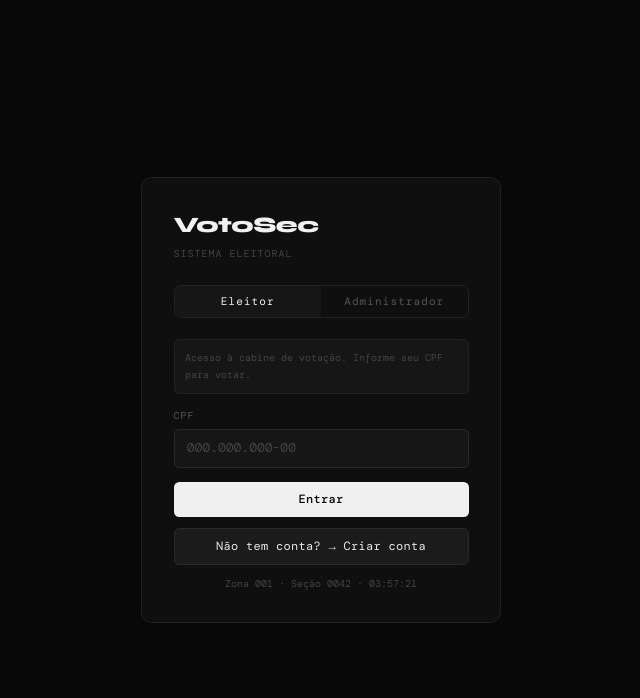
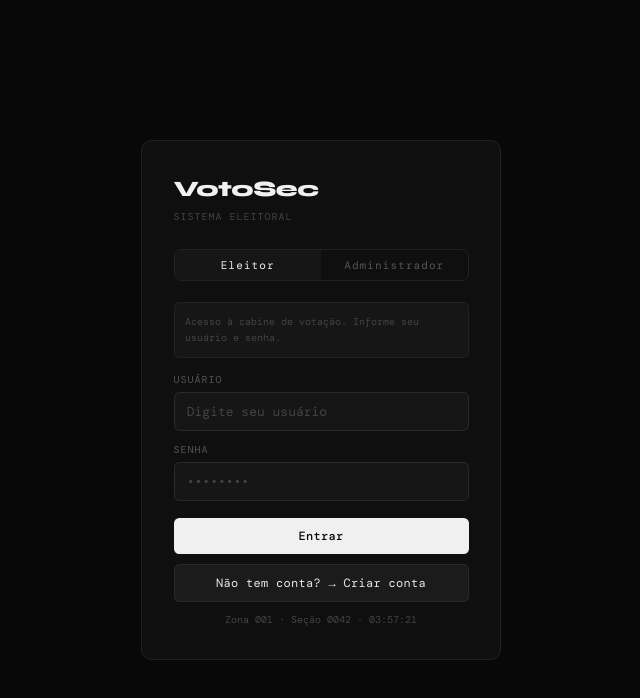
Before and after one commit to helio-souza-dev/urna-resenhax, a React (Vite) app: page / in a window 1280 px wide. Shown: the top 698 px of the page, without its empty margins (319-959 px from the left). Built offline with nearby package versions, Linux system fonts and the light colour scheme; no server answers; the database is empty; a web font is replaced by a local one.

Commit message:
auraxxxx 1.5

```diff
--- a/src/App.jsx
+++ b/src/App.jsx
@@ -12,7 +12,6 @@ import CadastroEleitor from './pages/CadastroEleitor'
 import ListaEleitores from './pages/ListaEleitores'
 import Resultados from './pages/Resultados'
 import Votar from './pages/Votar'
-import CpfGen from './pages/CpfGen'
 
 function AppInner() {
   const { state, actions } = useApp()
@@ -50,8 +49,8 @@ function AppInner() {
 
   const isLoggedIn = !!state.currentUser
 
-  function handleLogin(nome, role, cpf) {
-    actions.setUser(nome, role, cpf)
+  function handleLogin(nome, role, usuario) {
+    actions.setUser(nome, role, usuario)
     setScreen('app')
     setPage(role === 'adm' ? 'dashboard' : 'votar')
   }
--- a/src/lib/store.jsx
+++ b/src/lib/store.jsx
@@ -7,12 +7,12 @@ const initialState = {
   eleitores: [],
   votos: [],
   admins: [
-    { id: 1, cpf: '111.111.111-11', senha: 'admin123', nome: 'Administrador' },
-    { id: 2, cpf: '222.222.222-22', senha: 'admin456', nome: 'Supervisor' },
+    { id: 1, usuario: 'admin', senha: '123', nome: 'Administrador' },
+    { id: 2, usuario: 'super', senha: '123', nome: 'Supervisor' },
   ],
   currentUser: null,
   currentRole: null,
-  currentCpf: null,
+  currentUsuario: null,
   idC: 1,
   idE: 1,
   idV: 1,
@@ -22,9 +22,9 @@ const initialState = {
 function reducer(state, action) {
   switch (action.type) {
     case 'SET_USER':
-      return { ...state, currentUser: action.user, currentRole: action.role, currentCpf: action.cpf ?? null }
+      return { ...state, currentUser: action.user, currentRole: action.role, currentUsuario: action.usuario ?? null }
     case 'LOGOUT':
-      return { ...state, currentUser: null, currentRole: null, currentCpf: null }
+      return { ...state, currentUser: null, currentRole: null, currentUsuario: null }
 
     case 'ADD_ADMIN':
       return { ...state, admins: [...state.admins, { ...action.payload, id: state.idA }], idA: state.idA + 1 }
--- a/src/pages/CadastroEleitor.jsx
+++ b/src/pages/CadastroEleitor.jsx
@@ -4,18 +4,18 @@ import { supabase } from '../lib/supabase'
 
 export default function CadastroEleitor({ showFlash }) {
   const { actions } = useApp()
-  const [form, setForm] = useState({ nome: '', cpf: '', nasc: '', titulo: '', zona: '', email: '' })
+  const [form, setForm] = useState({ nome: '', usuario: '', senha: '', nasc: '', titulo: '', zona: '', email: '' })
 
   function set(k, v) { setForm(f => ({ ...f, [k]: v })) }
 
-  function limpar() { setForm({ nome: '', cpf: '', nasc: '', titulo: '', zona: '', email: '' }) }
+  function limpar() { setForm({ nome: '', usuario: '', senha: '', nasc: '', titulo: '', zona: '', email: '' }) }
 
   async function cadastrar() {
-    const { nome, cpf, nasc, titulo, zona, email } = form
-    if (!nome || !cpf) { showFlash('Nome e CPF são obrigatórios.', 'err'); return }
+    const { nome, usuario, senha, nasc, titulo, zona, email } = form
+    if (!nome || !usuario || !senha) { showFlash('Nome, Usuário e Senha são obrigatórios.', 'err'); return }
 
     const novoEleitor = {
-      nome, cpf,
+      nome, usuario, senha,
       nasc: nasc || null,
       titulo: titulo || null,
       zona: zona || null,
@@ -37,7 +37,8 @@ export default function CadastroEleitor({ showFlash }) {
 
   const fields = [
     { key: 'nome', label: 'Nome Completo', placeholder: 'Nome do eleitor', full: true, type: 'text' },
-    { key: 'cpf', label: 'CPF', placeholder: '000.000.000-00', type: 'text' },
+    { key: 'usuario', label: 'Usuário', placeholder: 'usuario123', type: 'text' },
+    { key: 'senha', label: 'Senha', placeholder: '••••••••', type: 'password' },
     { key: 'nasc', label: 'Data de Nascimento', type: 'date' },
     { key: 'titulo', label: 'Título de Eleitor', placeholder: '0000 0000 0000', type: 'text' },
     { key: 'zona', label: 'Zona Eleitoral', placeholder: '001', type: 'text' },
--- a/src/pages/CadastroPage.jsx
+++ b/src/pages/CadastroPage.jsx
@@ -1,5 +1,4 @@
 import { useState } from 'react'
-import { gerarCPF } from '../lib/cpf'
 import { useApp } from '../lib/store'
 import { supabase } from '../lib/supabase'
 import Clock from '../components/Clock'
@@ -10,27 +9,19 @@ export default function CadastroPage({ onBack, showFlash }) {
 
   // Eleitor form
   const [nomeE, setNomeE] = useState('')
-  const [cpfE] = useState(() => gerarCPF()) // gerado uma vez, fixo
+  const [usuarioE, setUsuarioE] = useState('')
+  const [senhaE, setSenhaE] = useState('')
   const [nascE, setNascE] = useState('')
   const [emailE, setEmailE] = useState('')
-
-  // Admin form
-  const [nomeA, setNomeA] = useState('')
-  const [cpfA] = useState(() => gerarCPF())
-  const [senhaA, setSenhaA] = useState('')
-  const [senhaConf, setSenhaConf] = useState('')
-
-  function copiarCPF(cpf) {
-    navigator.clipboard.writeText(cpf)
-    showFlash('CPF copiado!', 'ok')
-  }
 
   async function cadastrarEleitor(e) {
     e?.preventDefault()
     if (!nomeE.trim()) { showFlash('Informe seu nome.', 'err'); return }
-    if (state.eleitores.find(el => el.cpf === cpfE)) { showFlash('CPF já cadastrado.', 'err'); return }
+    if (!usuarioE.trim()) { showFlash('Informe um usuário.', 'err'); return }
+    if (!senhaE || senhaE.length < 4) { showFlash('Senha muito curta.', 'err'); return }
+    if (state.eleitores.find(el => el.usuario === usuarioE)) { showFlash('Usuário já cadastrado.', 'err'); return }
 
-    const novoEleitor = { nome: nomeE, cpf: cpfE, nasc: nascE || null, email: emailE || null, titulo: '', zona: '001', votou: false }
+    const novoEleitor = { nome: nomeE, usuario: usuarioE, senha: senhaE, nasc: nascE || null, email: emailE || null, titulo: '', zona: '001', votou: false }
 
     const { data, error } = await supabase.from('eleitores').insert([novoEleitor]).select()
 
@@ -40,7 +31,7 @@ export default function CadastroPage({ onBack, showFlash }) {
     }
 
     actions.addEleitor(data[0])
-    showFlash(`Conta criada! Seu CPF de acesso: ${cpfE}`, 'ok')
+    showFlash(`Conta criada com sucesso!`, 'ok')
     onBack()
   }
 
@@ -75,22 +66,26 @@ export default function CadastroPage({ onBack, showFlash }) {
         {/* ── ELEITOR ── */}
         {role === 'eleitor' && (
           <form onSubmit={cadastrarEleitor}>
-            {/* CPF gerado */}
-            <div className="mb-4 p-3.5 bg-[#161616] border border-[#222] rounded-lg">
-              <div className="text-[9px] text-[#555] tracking-widest uppercase mb-2">Seu CPF gerado automaticamente</div>
-              <div className="flex items-center justify-between gap-3">
-                <span className="font-mono text-[15px] text-[#f0f0f0] tracking-widest">{cpfE}</span>
-                <button
-                  type="button"
-                  onClick={() => copiarCPF(cpfE)}
-                  className="text-[10px] text-[#555] hover:text-[#aaa] transition-colors border border-[#2a2a2a] rounded px-2 py-1 shrink-0"
-                >
-                  copiar
-                </button>
-              </div>
-              <div className="text-[10px] text-[#444] mt-2 leading-relaxed">
-                ⚠ Guarde esse CPF — você vai precisar dele para votar.
-              </div>
+            <div className="mb-3">
+              <label className="block text-[10px] text-[#555] tracking-widest uppercase mb-1.5">Usuário</label>
+              <input
+                type="text"
+                value={usuarioE}
+                onChange={e => setUsuarioE(e.target.value)}
+                placeholder="Seu usuário"
+                className={inputCls}
+              />
+            </div>
+
+            <div className="mb-3">
+              <label className="block text-[10px] text-[#555] tracking-widest uppercase mb-1.5">Senha</label>
+              <input
+                type="password"
+                value={senhaE}
+                onChange={e => setSenhaE(e.target.value)}
+                placeholder="••••••••"
+                className={inputCls}
+              />
             </div>
 
             <div className="mb-3">
--- a/src/pages/ListaEleitores.jsx
+++ b/src/pages/ListaEleitores.jsx
@@ -8,7 +8,7 @@ export default function ListaEleitores({ showFlash }) {
   const [busca, setBusca] = useState('')
 
   const lista = state.eleitores.filter(e =>
-    e.nome.toLowerCase().includes(busca.toLowerCase()) || e.cpf.includes(busca)
+    e.nome.toLowerCase().includes(busca.toLowerCase()) || e.usuario.includes(busca)
   )
 
   return (
@@ -31,7 +31,7 @@ export default function ListaEleitores({ showFlash }) {
         <table className="w-full border-collapse text-xs">
           <thead>
             <tr className="bg-[#161616] border-b border-[#222]">
-              {['Nome', 'CPF', 'Título', 'Zona', 'Status', ''].map((h, i) => (
+              {['Nome', 'Usuário', 'Título', 'Zona', 'Status', ''].map((h, i) => (
                 <th key={i} className="px-3.5 py-2.5 text-left text-[9px] tracking-widest uppercase text-[#555] font-normal">{h}</th>
               ))}
             </tr>
@@ -42,7 +42,7 @@ export default function ListaEleitores({ showFlash }) {
             ) : lista.map(e => (
               <tr key={e.id} className="border-b border-[#222] last:border-0 hover:bg-[#161616] transition-colors">
                 <td className="px-3.5 py-3">{e.nome}</td>
-                <td className="px-3.5 py-3 text-[#555]">{e.cpf}</td>
+                <td className="px-3.5 py-3 text-[#555]">{e.usuario}</td>
                 <td className="px-3.5 py-3 text-[#555]">{e.titulo || '—'}</td>
                 <td className="px-3.5 py-3 text-[#555]">{e.zona || '—'}</td>
                 <td className="px-3.5 py-3">
--- a/src/pages/LoginPage.jsx
+++ b/src/pages/LoginPage.jsx
@@ -3,21 +3,22 @@ import Clock from '../components/Clock'
 
 export default function LoginPage({ eleitores, admins, onLogin, onCadastro, showFlash }) {
   const [role, setRole] = useState('eleitor')
-  const [cpf, setCpf] = useState('')
+  const [usuario, setUsuario] = useState('')
   const [senha, setSenha] = useState('')
 
   function handleLogin(e) {
     e?.preventDefault()
-    if (!cpf.trim()) { showFlash('Informe o CPF.', 'err'); return }
+    if (!usuario.trim()) { showFlash('Informe o Usuário.', 'err'); return }
+    if (!senha.trim()) { showFlash('Informe a Senha.', 'err'); return }
 
     if (role === 'adm') {
-      const adm = admins.find(a => a.cpf === cpf && a.senha === senha)
+      const adm = admins.find(a => a.usuario === usuario && a.senha === senha)
       if (!adm) { showFlash('Credenciais inválidas.', 'err'); return }
-      onLogin(adm.nome, 'adm', adm.cpf)
+      onLogin(adm.nome, 'adm', adm.usuario)
     } else {
-      const el = eleitores.find(e => e.cpf === cpf)
-      if (!el) { showFlash('CPF não encontrado. Procure o mesário.', 'err'); return }
-      onLogin(el.nome, 'eleitor', el.cpf)
+      const el = eleitores.find(e => e.usuario === usuario && e.senha === senha)
+      if (!el) { showFlash('Usuário ou senha incorretos.', 'err'); return }
+      onLogin(el.nome, 'eleitor', el.usuario)
     }
   }
 
@@ -46,23 +47,22 @@ export default function LoginPage({ eleitores, admins, onLogin, onCadastro, show
         {/* Role info */}
         <div className="text-[10px] text-[#444] mb-4 p-3 bg-[#161616] rounded-md border border-[#222] leading-relaxed">
           {role === 'adm'
-            ? 'Acesso administrativo. CPF e senha de administrador.'
-            : 'Acesso à cabine de votação. Informe seu CPF para votar.'}
+            ? 'Acesso administrativo. Usuário e senha de administrador.'
+            : 'Acesso à cabine de votação. Informe seu usuário e senha.'}
         </div>
 
         <form onSubmit={handleLogin}>
           <div className="mb-3">
-            <label className="block text-[10px] text-[#555] tracking-widest uppercase mb-1.5">CPF</label>
+            <label className="block text-[10px] text-[#555] tracking-widest uppercase mb-1.5">Usuário</label>
             <input
               type="text"
-              value={cpf}
-              onChange={e => setCpf(e.target.value)}
-              placeholder="000.000.000-00"
+              value={usuario}
+              onChange={e => setUsuario(e.target.value)}
+              placeholder="Digite seu usuário"
               className={inputCls}
             />
           </div>
 
-          {role === 'adm' && (
           <div className="mb-4">
             <label className="block text-[10px] text-[#555] tracking-widest uppercase mb-1.5">Senha</label>
             <input
@@ -73,7 +73,6 @@ export default function LoginPage({ eleitores, admins, onLogin, onCadastro, show
               className={inputCls}
             />
           </div>
-          )}
 
           <button
             type="submit"
```
Also changed, not shown: src/pages/Votar.jsx (+5 -5 lines), 1 other file (tests, documents, lock files or other folders). Lines whose indentation alone changed are shown as unchanged.
